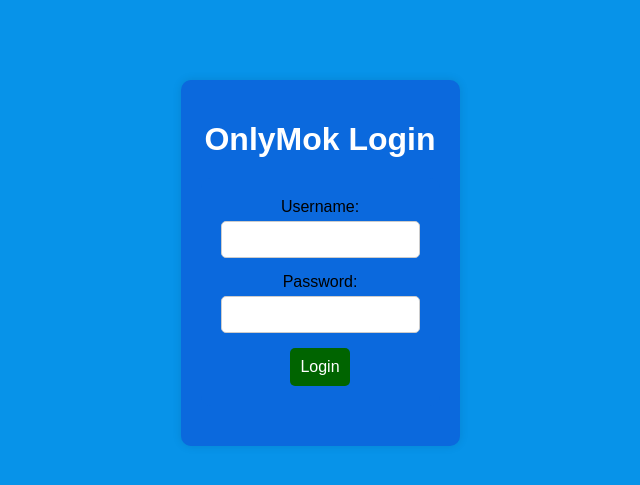
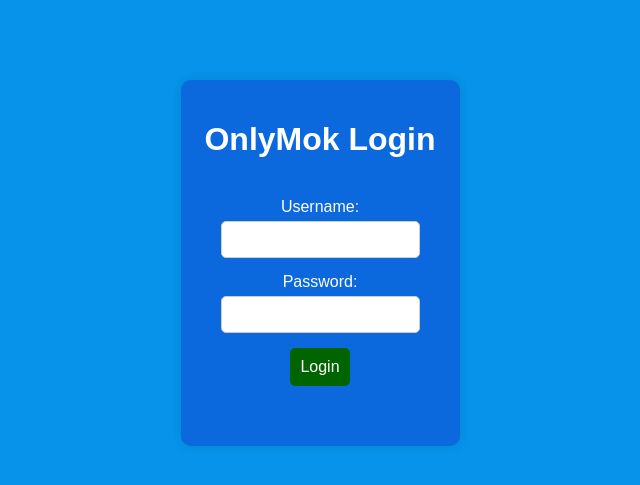
Before and after one commit to OnlyMokManager/OnlyMok, a PHP site: page / in a window 1280 px wide. Shown: the part 137-622 px from the top of the page, without its empty margins (320-960 px from the left). Run offline with PHP 8.4, Linux system fonts and the light colour scheme.

Commit message:
Update styles.css

```diff
--- a/styles.css
+++ b/styles.css
@@ -29,7 +29,7 @@ form {
 
 label {
     margin-bottom: 5px;
-    color: #000000;
+    color: white;
 }
 
 input {
```
